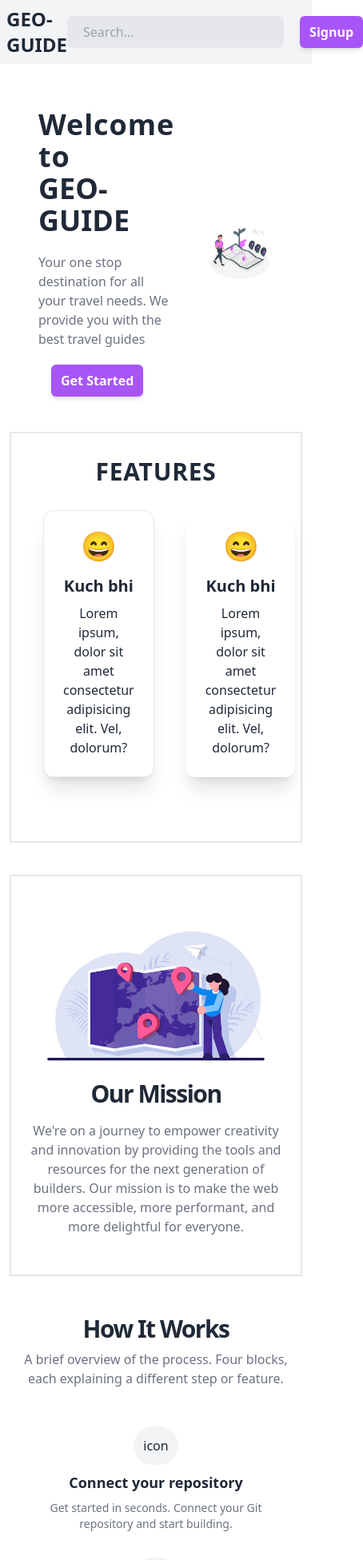
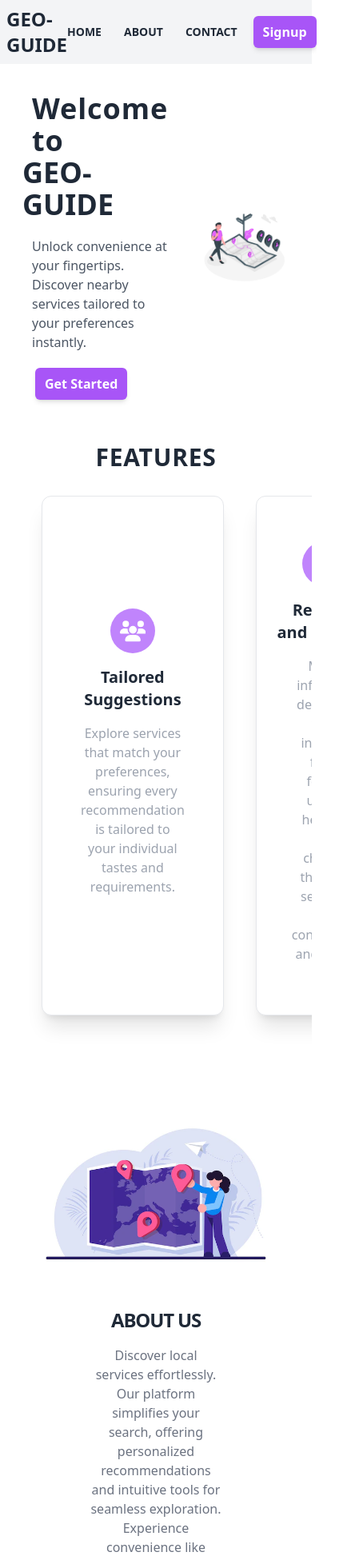
Before and after one commit to Manendrav/GeoGuide, a React (Vite) app in the folder client/: page / in a window 390 px wide. Shown: the top 1951 px of the page at 80% size, 454 px wide, since content can reach past the window. Built offline with nearby package versions, Linux system fonts and the light colour scheme.

Commit message:
fix: errors in the home page UI

```diff
--- a/client/src/components/layout/Navbar.jsx
+++ b/client/src/components/layout/Navbar.jsx
@@ -4,14 +4,21 @@ import Button from './Button';
 import Input from './Input';
 import { IoSunny } from "react-icons/io5";
 import { RiMoonClearFill } from "react-icons/ri";
-import { useSelector } from 'react-redux';
+import { useDispatch, useSelector } from 'react-redux';
 
 export default function Navbar() {
 
+    const status = useSelector((state) => state.user.user);
 
-    //const [status, setStatus] = React.useState(useSelector((state) => state.user.user));
-    const [status, setStatus] = useState(false);
     console.log(status);
+    const dispatch = useDispatch();
+
+
+    function logouthandler() {
+        console.log('logout')
+        dispatch(logout());
+        localStorage.removeItem('geo-user');
+    }
 
 
     return (
@@ -21,9 +28,11 @@ export default function Navbar() {
                    <Link to={'/'} ><h1 className="text-2xl font-semibold cursor-pointer">GEO-GUIDE</h1></Link>
                 </div>
                 <div className="flex-none gap-5">
-                    <div className="form-control ">
-                        <Input placeholder="Search..." />
-                    </div>
+                    <ul className='flex gap-7 font-semibold uppercase text-sm'>
+                        <li className='cursor-pointer hover:text-purple-600'>Home</li>
+                        <li className='cursor-pointer hover:text-purple-600'>About</li>
+                        <li className='cursor-pointer hover:text-purple-600'>Contact</li>
+                    </ul>
 
                     <div>
                         {status ? (
@@ -33,15 +42,10 @@ export default function Navbar() {
                                         <img alt="Tailwind CSS Navbar component" src="https://daisyui.com/images/stock/photo-1534528741775-53994a69daeb.jpg" />
                                     </div>
                                 </div>
-                                <ul tabIndex={0} className="mt-3 z-[1] p-2 shadow menu menu-sm dropdown-content bg-base-100 rounded-box w-52">
-                                    <li>
-                                        <a className="justify-between">
-                                            Profile
-                                            <span className="badge">New</span>
-                                        </a>
-                                    </li>
-                                    <li><a>Settings</a></li>
-                                    <li><a>Logout</a></li>
+                                <ul className="mt-3 z-[1] px-5 gap-3 shadow menu menu-sm dropdown-content bg-base-100 rounded-md w-52">
+                                    <li className='cursor-pointer hover:text-purple-500'>Profile </li>
+                                    <li className='cursor-pointer hover:text-purple-500'>Settings</li>
+                                    <li onClick={()=>logouthandler()} className='cursor-pointer hover:text-purple-500'>Logout</li>
                                 </ul>
                             </div>
                         ) : (
--- a/client/src/pages/Home.jsx
+++ b/client/src/pages/Home.jsx
@@ -2,20 +2,25 @@ import React from 'react'
 import { Link } from 'react-router-dom'
 import Input from '../components/layout/Input'
 import Button from '../components/layout/Button'
+import { GoStarFill } from "react-icons/go";
+import { FaUsers , FaMapLocationDot} from "react-icons/fa6";
+import { RiRoadMapFill } from "react-icons/ri";
+import { CgSearchFound } from "react-icons/cg";
+import { MdExplore , MdOutlineMiscellaneousServices} from "react-icons/md";
 
 export default function Home() {
   return (
     <div>
       <div className="flex flex-col min-h-[100dvh]">
-        <main className="flex-1 z-[10]">
-          <section className="w-full py-6">
-            <div className="container px-4 md:px-6">
-              <div className='flex items-center gap-10 p-5'>
+        <main className="flex-1">
+          <section className="w-full py-6 flex justify-center">
+            <div className="container px-4 md:px-6 ">
+              <div className='flex items-center gap-10 '>
                 <div className='tags'>
-                  <h1 className="text-4xl font-bold tracking-wide sm:text-5xl xl:text-5xl/none">Welcome to</h1>
-                  <h3 className="text-4xl font-bold tracking-normal sm:text-5xl xl:text-7xl/none">GEO-GUIDE</h3>
-                  <p className="max-w-[500px] font-medium my-5 text-gray-500 md:text-lg/snug lg:text-base/snug xl:text-lg/snug dark:text-gray-400">
-                    Your one stop destination for all your travel needs. We provide you with the best travel guides
+                  <h1 className="text-4xl ml-3 font-bold tracking-wide sm:text-5xl xl:text-5xl/none">Welcome to</h1>
+                  <h3 className="text-4xl font-bold tracking-normal sm:text-5xl xl:text-8xl/none">GEO-GUIDE</h3>
+                  <p className="max-w-[500px] ml-3 font-medium my-5 text-gray-600 md:text-lg/snug lg:text-base/snug xl:text-lg/snug dark:text-gray-400">
+                  Unlock convenience at your fingertips. Discover nearby services tailored to your preferences instantly.
                   </p>
 
                   <Button className='ml-4'>
@@ -23,12 +28,13 @@ export default function Home() {
                   </Button>
                 </div>
 
-                <div>
+                <div className=''>
                   <img
                     alt="Hero"
                     className="mx-auto overflow-hidden "
                     src="/hero-1.png"
                     width="500"
+                    loading='lazy'
                   />
                 </div>
               </div>
@@ -36,113 +42,111 @@ export default function Home() {
           </section>
 
           {/* features sectoins start*/}
-          <section className="w-full px-10 border-2 py-10">
+          <section className="w-full px-10 py-10">
             <div className='tag text-3xl text-center font-bold uppercase leading-4 tracking-wide'>
               <h1>Features</h1>
             </div>
 
             <div className='flex py-10 gap-10 text-center'>
-              <div className="flex flex-col items-center justify-center bg-white border rounded-xl shadow-xl p-6 hover:bg-[#bc76fd] hover:text-white transition ease-in">
-                <div className="text-4xl mb-4">😄</div>
-                <h2 className="text-xl font-semibold mb-2">Kuch bhi</h2>
-                <p className="">Lorem ipsum, dolor sit amet consectetur adipisicing elit. Vel, dolorum?</p>
+              <div className="flex flex-col items-center py-14 justify-center bg-white border rounded-xl shadow-xl p-6 hover:bg-[#bc76fd] text-gray-400 hover:text-white transition ease-in">
+                <div className="text-4xl mb-4 bg-purple-400 text-white rounded-full p-3">{<FaUsers size="0.9em" />}</div>
+                <h2 className="text-xl font-semibold mb-2 text-gray-800">Tailored Suggestions</h2>
+                <p className="py-2 px-6 ">Explore services that match your preferences, ensuring every recommendation is tailored to your individual tastes and requirements.</p>
               </div>
 
-              <div className="flex flex-col items-center justify-center bg-white rounded-xl shadow-xl p-6 hover:bg-[#bc76fd] hover:text-white transition ease-in">
-                <div className="text-4xl mb-4">😄</div>
-                <h2 className="text-xl font-semibold mb-2">Kuch bhi</h2>
-                <p className="">Lorem ipsum, dolor sit amet consectetur adipisicing elit. Vel, dolorum?</p>
+              <div className="flex flex-col items-center py-14  justify-center bg-white border rounded-xl shadow-xl p-6 hover:bg-[#bc76fd]  text-gray-400 hover:text-white transition ease-in">
+                <div className="text-4xl mb-4 bg-purple-400 text-white rounded-full p-3">{<GoStarFill size="0.9em"  />}</div>
+                <h2 className="text-xl font-semibold mb-2 text-gray-800">Reviews and Ratings</h2>
+                <p className="py-2 px-5">Make informed decisions with insights from fellow users, helping you choose the best services with confidence and trust.</p>
               </div>
 
-              <div className="flex flex-col items-center justify-center bg-white rounded-xl shadow-xl p-6 hover:bg-[#bc76fd] hover:text-white transition ease-in">
-                <div className="text-4xl mb-4">😄</div>
-                <h2 className="text-xl font-semibold mb-2">Kuch bhi</h2>
-                <p className="">Lorem ipsum, dolor sit amet consectetur adipisicing elit. Vel, dolorum?</p>
+              <div className="flex flex-col items-center py-14  justify-center bg-white border rounded-xl shadow-xl p-6 hover:bg-[#bc76fd] text-gray-400 hover:text-white transition ease-in">
+                <div className="text-4xl mb-4 bg-purple-400 text-white rounded-full p-3">{<FaMapLocationDot size="0.9em"  />}</div>
+                <h2 className="text-xl font-semibold mb-2 text-gray-800">Visual Integration</h2>
+                <p className="py-2 px-5">Visualize nearby services on an interactive map for effortless navigation and seamless exploration of your surroundings.</p>
               </div>
             </div>
 
           </section>
 
           {/* about section start  */}
-          <section className="w-full py-12 md:py-24 border-2 mt-10">
+          <section className="w-full mt-10  flex justify-center">
             <div className="container flex flex-col items-center px-4 text-center gap-3  md:flex-row">
-              <div className=''>
+              <div>
                 <img
                   alt="Image"
                   className="overflow-hidden rounded-xl object-cover object-center"
                   height="400"
                   src="/img-2.webp"
-                  width="600"
+                  width="700"
+                  loading='lazy'
                 />
               </div>
 
-              <div className="grid gap-4 max-w-prose">
+              <div className="grid gap-4 max-w-prose p-9 ">
                 <div className="space-y-2">
-                  <h2 className="text-3xl font-bold tracking-tighter sm:text-5xl">Our Mission</h2>
+                  <h2 className="text-2xl font-bold tracking-tighter sm:text-4xl">ABOUT US</h2>
                 </div>
-                <p className="text-gray-500 md:text-lg/relaxed lg:text-base/relaxed xl:text-lg/relaxed dark:text-gray-400">
-                  We're on a journey to empower creativity and innovation by providing the tools and resources for the next
-                  generation of builders. Our mission is to make the web more accessible, more performant, and more delightful
-                  for everyone.
+                <p className="text-gray-500 md:text-lg/relaxed lg:text-base/relaxed xl:text-lg/relaxed dark:text-gray-400 px-12">
+                    Discover local services effortlessly. Our platform simplifies your search, offering personalized recommendations and
+                    intuitive tools for seamless exploration. Experience convenience like never before. Embark on effortless exploration with our platform, designed to simplify your search for local services. Whether it's dining, refueling, or more, our personalized recommendations and intuitive
+                    tools ensure convenience at every step of your journey. Start discovering today!
                 </p>
               </div>
             </div>
           </section>
 
           {/* how it work */}
-          <section className="w-full py-12 md:py-24 lg:py-32">
+          <section className="w-full py-12 md:py-24 lg:py-32  flex justify-center">
             <div className="container space-y-12 px-4 md:px-6">
               <div className="space-y-2 text-center">
                 <div className="space-y-2 inline-block">
-                  <h2 className="text-3xl font-bold tracking-tighter sm:text-5xl">How It Works</h2>
-                  <p className="max-w-[600px] text-gray-500 md:text-xl/relaxed lg:text-base/relaxed xl:text-xl/relaxed dark:text-gray-400">
-                    A brief overview of the process. Four blocks, each explaining a different step or feature.
-                  </p>
+                  <h2 className="text-3xl font-bold tracking-tighter sm:text-4xl">How It Works</h2>
                 </div>
               </div>
 
               <div className="mx-auto grid max-w-sm items-start gap-8 sm:max-w-4xl sm:grid-cols-2 md:gap-12 lg:max-w-5xl lg:grid-cols-4">
                 <div className="flex flex-col items-center justify-center space-y-2">
-                  <div className="rounded-full p-3 bg-gray-100 dark:bg-gray-800">
-                    <h1>icon</h1>
+                  <div className="rounded-full mb-3 p-5 text-green-400 bg-green-200">
+                    <h1>{<CgSearchFound size="2.2em" />}</h1>
                   </div>
                   <div className="space-y-2 text-center">
-                    <h3 className="text-lg font-bold">Connect your repository</h3>
+                    <h3 className="text-xl font-bold">Search a Service </h3>
                     <p className="text-sm text-gray-500 dark:text-gray-400">
-                      Get started in seconds. Connect your Git repository and start building.
+                        Enter your desired service and location to begin
                     </p>
                   </div>
                 </div>
                 <div className="flex flex-col items-center justify-center space-y-2">
-                  <div className="rounded-full p-3 bg-gray-100 dark:bg-gray-800">
-                    <h1>icon</h1>
+                  <div className="rounded-full mb-3 p-5 text-violet-400 bg-violet-200">
+                    <h1>{ <RiRoadMapFill size="2.2em"/>}</h1>
                   </div>
                   <div className="space-y-2 text-center">
-                    <h3 className="text-lg font-bold">Automate your workflow</h3>
+                    <h3 className="text-xl font-bold">Explore Services </h3>
                     <p className="text-sm text-gray-500 dark:text-gray-400">
-                      Let the robots do the work. Automate your build, test, and deployment process.
+                        Explore tailored suggestions and nearby options.
                     </p>
                   </div>
                 </div>
                 <div className="flex flex-col items-center justify-center space-y-2">
-                  <div className="rounded-full p-3 bg-gray-100 dark:bg-gray-800">
-                    <h1>icon</h1>
+                  <div className="rounded-full mb-3 p-5 text-orange-400 bg-orange-200 ">
+                    <h1>{<MdOutlineMiscellaneousServices size="2.2em" />}</h1>
                   </div>
                   <div className="space-y-2 text-center">
-                    <h3 className="text-lg font-bold">Deploy with confidence</h3>
+                    <h3 className="text-xl  font-bold">Select a Service</h3>
                     <p className="text-sm text-gray-500 dark:text-gray-400">
-                      Ship faster with built-in CI/CD. Every push is automatically built, tested, and deployed.
+                        Choose the service that meets your needs.
                     </p>
                   </div>
                 </div>
                 <div className="flex flex-col items-center justify-center space-y-2">
-                  <div className="rounded-full p-3 bg-gray-100 dark:bg-gray-800">
-                    <h1>icon</h1>
+                  <div className="rounded-full mb-3 p-5 text-indigo-400 bg-indigo-200">
+                    <h1>{<MdExplore size="2.2em"/> }</h1>
                   </div>
                   <div className="space-y-2 text-center">
-                    <h3 className="text-lg font-bold">Scale with ease</h3>
+                    <h3 className="text-xl  font-bold">Navigate the Service</h3>
                     <p className="text-sm text-gray-500 dark:text-gray-400">
-                      Deliver your app to the world. Our global edge network ensures fast and secure delivery.
+                    Access directions or contact details for seamless interaction.
                     </p>
                   </div>
                 </div>
@@ -151,29 +155,32 @@ export default function Home() {
             </div>
           </section>
 
-
           {/* contact us section start here */}
-
-          <section className="w-full py-12 md:py-24 lg:py-32">
-            <div className="container px-4 md:px-6">
+          <section className="w-full flex justify-center">
+            <div className="container px-4 py-5 md:px-6">
+            <h2 className="text-2xl font-bold text-center mb-10 uppercase tracking-wide2 sm:text-4xl">Contact US</h2>
               <div className="grid items-center gap-6 lg:grid-cols-[1fr_500px] lg:gap-12 xl:grid-cols-[1fr_550px]">
                 <div className="flex flex-col justify-center space-y-4">
                   <div className="space-y-2">
-                    <div className="inline-block rounded-lg bg-gray-100 px-3 py-1 text-lg">Contact Us</div>
-                    <h2 className="text-3xl font-bold tracking-tighter sm:text-5xl">We'd love to hear from you.</h2>
-                    <p className="max-w-[600px] text-gray-500 md:text-xl/relaxed lg:text-base/relaxed xl:text-xl/relaxed dark:text-gray-400">
+                    <h2 className="text-3xl ml-1 font-bold tracking-tighter sm:text-4xl">We'd love to hear from you.</h2>
+                    <p className="max-w-[600px] ml-2 text-gray-500 md:text-xl/relaxed lg:text-base/relaxed dark:text-gray-400">
                       Let us know how we can help. Fill out the form below and we'll get back to you as soon as possible.
                     </p>
+                  </div>
+                   <div className="mt-6 flex max-w-md gap-x-4">
+                    <label for="email-address" className="sr-only">Email address</label>
+                    <input id="email-address" name="email" type="email" autocomplete="email" required className="min-w-0 flex-auto rounded-lg border bg-white/5 px-3.5 py-2 text-gray-400 shadow-sm focus:outline-purple-400 sm:text-sm sm:leading-6" placeholder="Enter your email" />
+                    <Button type="submit">Contact</Button>
                   </div>
                 </div>
 
                 <div>
                   <img
                     alt="Image"
-                    className="mx-auto aspect-video overflow-hidden rounded-xl object-cover object-center sm:w-full"
-                    height="310"
-                    src="/placeholder.svg"
-                    width="550"
+                    className="mx-auto overflow-hidden rounded-xl sm:w-full"
+                    loading='lazy'
+                    src="/contact.png"
+                    width="50"
                   />
                 </div>
               </div>
--- a/client/src/pages/Login.jsx
+++ b/client/src/pages/Login.jsx
@@ -18,6 +18,9 @@ function Login() {
     const navigate = useNavigate();
     const dispatch = useDispatch();
 
+    const user = useSelector((state) => state.user.user);
+    console.log(user);
+
 
     async function login(data) {
         if (data) {
@@ -28,7 +31,7 @@ function Login() {
                 dispatch(userRegister({ userData: userData }));
 
                 toast.success('Login Successfully!!!');
-                localStorage.setItem('user', JSON.stringify(userData));
+                localStorage.setItem('geo-user', JSON.stringify(userData));
                 navigate('/');
             } catch (error) {
                 console.error("Error occurred:", error);
--- a/client/src/pages/Signup.jsx
+++ b/client/src/pages/Signup.jsx
@@ -26,7 +26,7 @@ export default function Signup() {
                 dispatch( userRegister({ userData: userData }));                // set user in redux store
 
                 toast.success('Account Created Successfully!!!');
-                localStorage.setItem('user', JSON.stringify(userData));
+                localStorage.setItem('geo-user', JSON.stringify(userData));
                 navigate('/');
             } catch (error) {
                 console.error("Error occurred:", error);
```
Also changed, not shown: client/src/components/layout/Footer.jsx (+4 -4 lines), client/public/contact.png (added), client/public/map.jpg (deleted).
